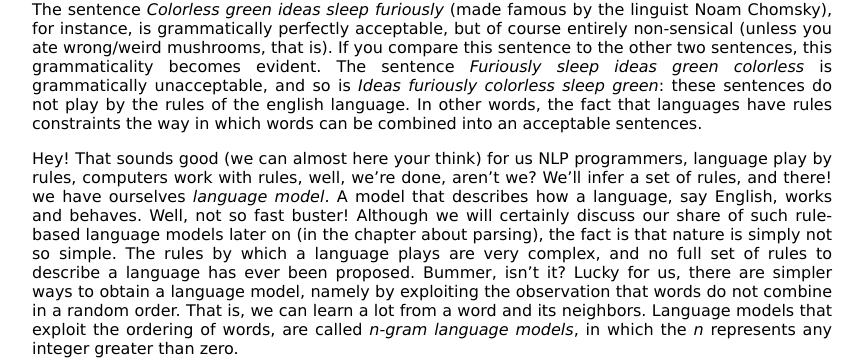
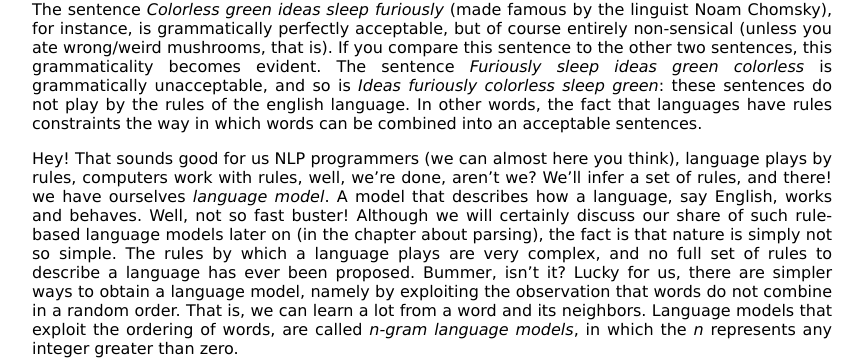
Before and after one commit to cskau/nlpwp, a Jekyll site: the page built from ngrams.md, in a window 1280 px wide. Shown: the part 438-798 px from the top of the page, without its empty margins (208-1072 px from the left). Built offline with Jekyll 4.4.1, drawn with Linux system fonts in a browser that asks for light colours.

Commit message:
fixed a type before shutting down

```diff
--- a/ngrams.md
+++ b/ngrams.md
@@ -29,8 +29,8 @@ furiously colorless sleep green*: these sentences do not play by the rules of th
 english language. In other words, the fact that languages have rules constraints the
 way in which words can be combined into an acceptable sentences.
 
-Hey! That sounds good (we can almost here your think) for us NLP programmers, language
-play by rules, computers work with rules, well, we're done, aren't we? We'll infer a
+Hey! That sounds good for us NLP programmers (we can almost here you think), language
+plays by rules, computers work with rules, well, we're done, aren't we? We'll infer a
 set of rules, and there! we have ourselves *language model*. A model that describes how
 a language, say English, works and behaves. Well, not so fast buster! Although we will
 certainly discuss our share of such rule-based language models later on (in the chapter
```
